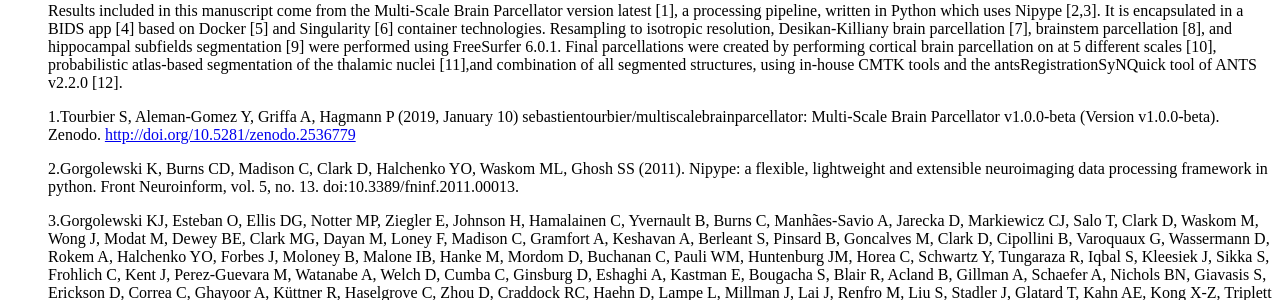
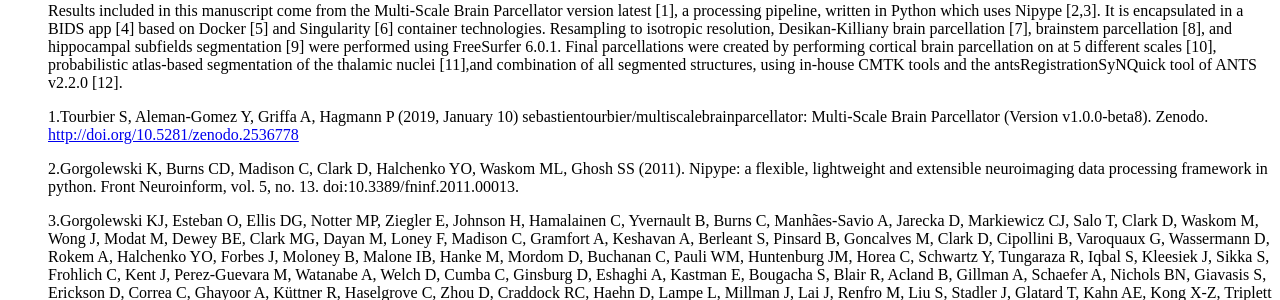
Before and after one commit to sebastientourbier/multiscalebrainparcellator, a Sphinx documentation site: the page built from docs/citing.rst, in a window 1280 px wide. Shown: the part 1041-1341 px from the top of the page. Built offline with Sphinx 7.4.7 and the Read the Docs theme 2.0.0, drawn with Linux system fonts in a browser that asks for light colours; pages that are not in the unit, such as notebooks, are missing from menus; the version number could not be read and is left out.

Commit message:
FIX: updated references

```diff
--- a/docs/citing.rst
+++ b/docs/citing.rst
@@ -10,7 +10,7 @@
     References
     -----------
 
-    1.Tourbier S, Aleman-Gomez Y, Griffa A, Hagmann P (2019, January 10) sebastientourbier/multiscalebrainparcellator: Multi-Scale Brain Parcellator v1.0.0-beta (Version v1.0.0-beta). Zenodo. http://doi.org/10.5281/zenodo.2536779
+    1.Tourbier S, Aleman-Gomez Y, Griffa A, Hagmann P (2019, January 10) sebastientourbier/multiscalebrainparcellator: Multi-Scale Brain Parcellator (Version v1.0.0-beta8). Zenodo. http://doi.org/10.5281/zenodo.2536778
 
     2.Gorgolewski K, Burns CD, Madison C, Clark D, Halchenko YO, Waskom ML, Ghosh SS (2011). Nipype: a flexible, lightweight and extensible neuroimaging data processing framework in python. Front Neuroinform, vol. 5, no. 13. doi:10.3389/fninf.2011.00013.
 
```
Also changed, not shown: README.md (+1 -1 lines).
